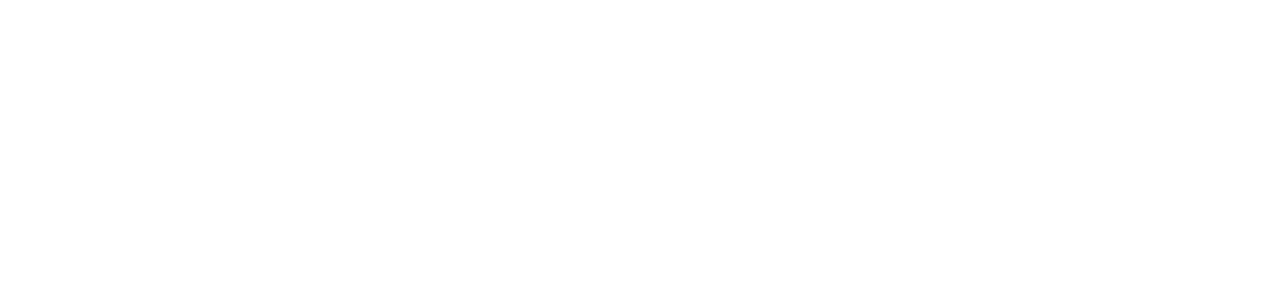
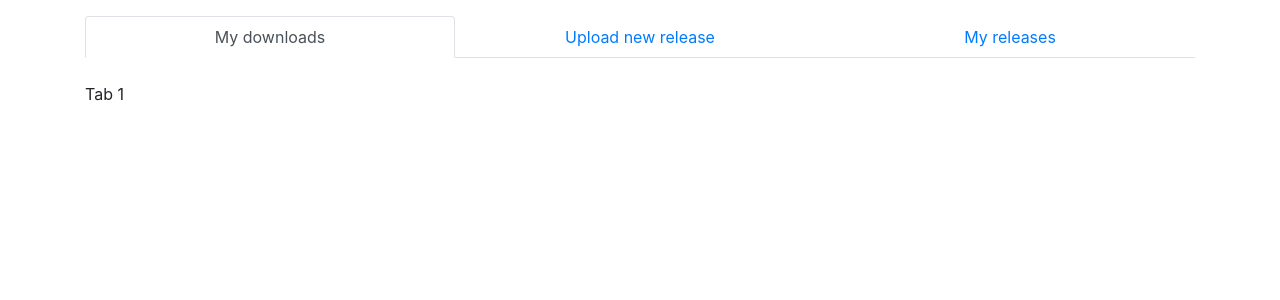
Before and after one commit to jamesondh/eth-music-market, a Next.js app: page /dashboard in a window 1280 px wide. Shown: the top 300 px of the page. Built offline with nearby package versions, Linux system fonts and the light colour scheme.

Commit message:
Implement tabs on dashboard page

```diff
--- a/pages/dashboard.js
+++ b/pages/dashboard.js
@@ -1,10 +1,26 @@
 import Head from 'next/head'
+
+// UI elements
+import Tabs from "react-bootstrap/Tabs";
+import Tab from "react-bootstrap/Tab";
 
 export default function Dashboard() {
   return (
-    <div>
-      <main>
-      </main>
-    </div>
+    <main>
+      <Tabs justify defaultActiveKey="downloads">
+        <Tab data-testid="tab" eventKey="downloads" title="My downloads" className="text-body">
+          <br/>
+          <p>Tab 1</p>
+        </Tab>
+        <Tab data-testid="tab" eventKey="upload" title="Upload new release">
+          <br/>
+          <p>Tab 2</p>
+        </Tab>
+        <Tab data-testid="tab" eventKey="myreleases" title="My releases">
+          <br/>
+          <p>Tab 3</p>
+        </Tab>
+      </Tabs>
+    </main>
   )
 }
```
Also changed, not shown: 1 other file (tests, documents, lock files or other folders).
